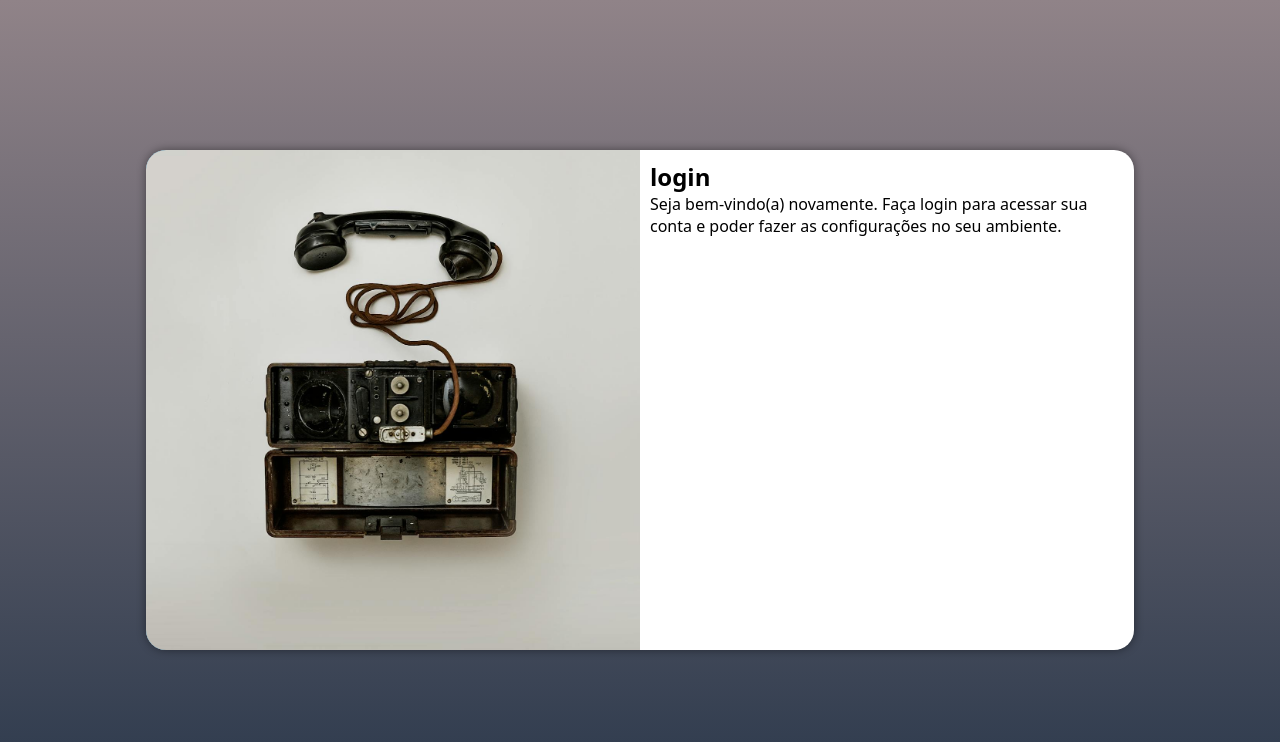
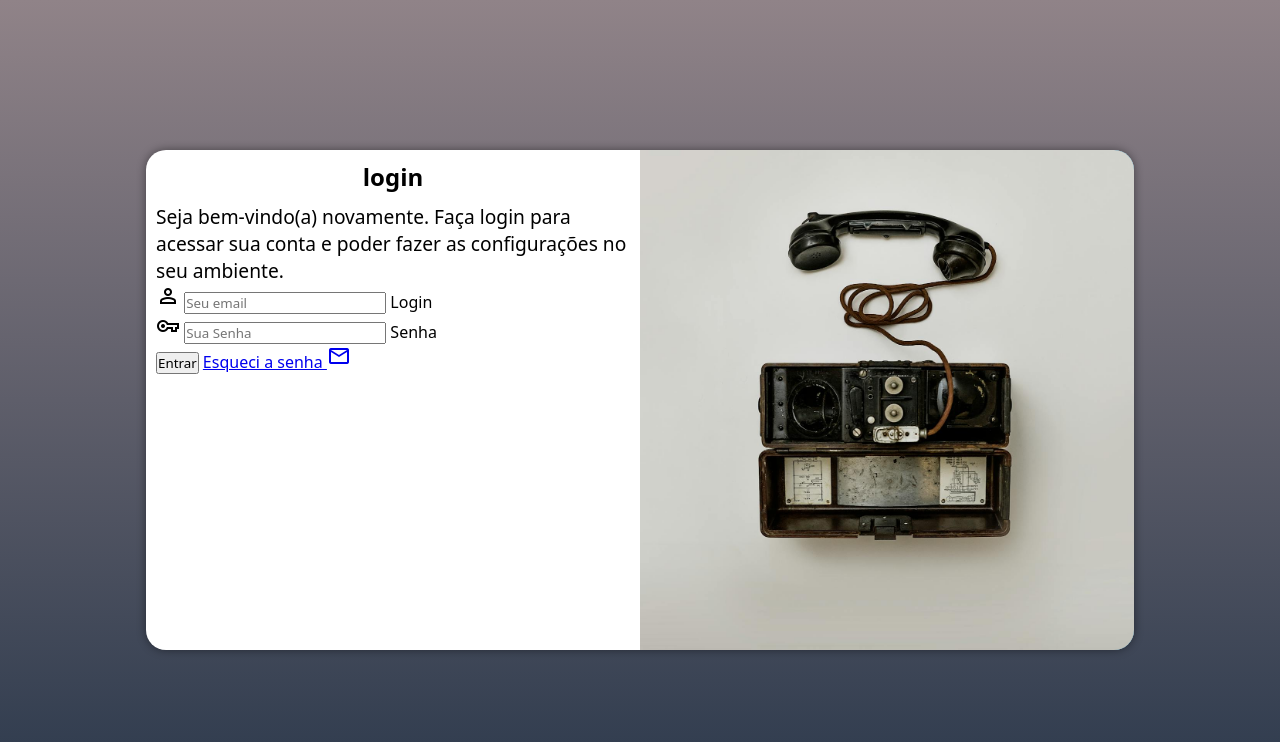
Before and after one commit to lilianprodev/projeto-login, a plain HTML site: page index.html in a window 1280 px wide. Drawn offline with nearby package versions, Linux system fonts and the light colour scheme.

Commit message:
adicionei o formulário

```diff
--- a/estilos/media-query.css
+++ b/estilos/media-query.css
@@ -34,16 +34,21 @@
     }
 
     section#login > div#imagem {
-        float: left;
+        float: right;
         width: 50%;
         height: 100%;
     }
 
     section#login > div#formulario {
-        float: right;
+        float: left;
         width: 50%;
     }
 
+    div#formulario > h1 {
+        font-size: 2.em;
+     }
 
-
+     div#formulario > p {
+         font-size: 1.2em;
+     }
 }
--- a/estilos/style.css
+++ b/estilos/style.css
@@ -66,3 +66,12 @@ section#login > div#formulario {
     display: block;
     padding: 10px;
 }
+
+div#formulario > h1 {
+    text-align: center;
+    margin-bottom: 10px;
+}
+
+div#formulario > p {
+    font-size: 0.8em;
+}
--- a/index.html
+++ b/index.html
@@ -8,6 +8,8 @@
     <link rel="stylesheet" href="estilos/style.css">
 
     <link rel="stylesheet" href="estilos/media-query.css">
+
+    <link href="https://fonts.googleapis.com/css2?family=Material+Symbols+Outlined" rel="stylesheet" />
 </head>
 <body>
 
@@ -24,7 +26,34 @@
 
                 <p>Seja bem-vindo(a) novamente. Faça login para acessar sua conta e poder fazer as configurações no seu ambiente.</p>
 
-                <form action="login.php" method="post">
+                <form action="login.php" method="post" autocomplete="on">
+
+                    <div class="campo">
+
+                        <span class="material-symbols-outlined">person
+                        </span>
+
+                        <input type="email" name="login" id="ilogin" placeholder="Seu email" autocomplete="email" required maxlength="30">
+
+                        <label for="ilogin">Login</label>
+                    </div>
+
+                    <div class="campo">
+
+                        <span class="material-symbols-outlined">vpn_key
+                        </span>
+
+                        <input type="password" name="senha" id="isenha" placeholder="Sua Senha" autocomplete="current-password" required  minlength="8" maxlength="15">
+
+                        <label for="isenha">Senha</label>
+                    </div>
+
+                    <input type="submit" value="Entrar">
+
+                    <a href="esqueci.html">
+                        Esqueci a senha <span class="material-symbols-outlined">mail</span>
+                    </a>
+
 
 
                 </form>
```
